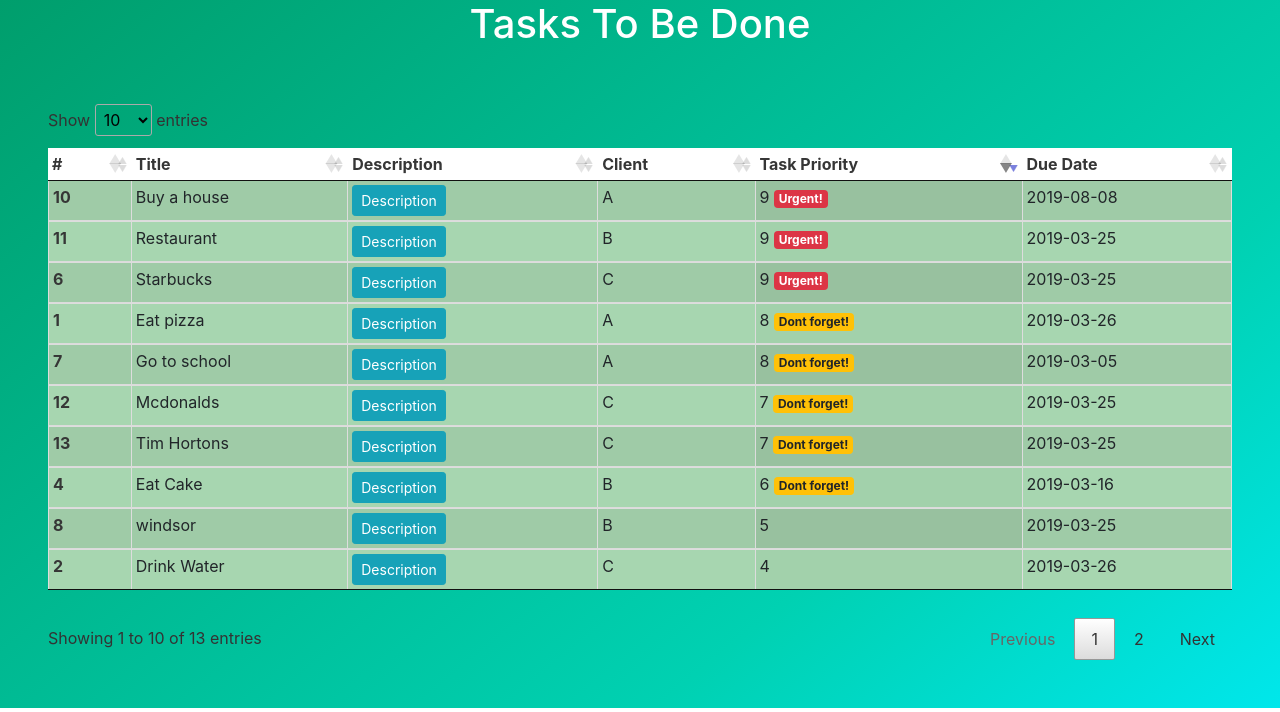
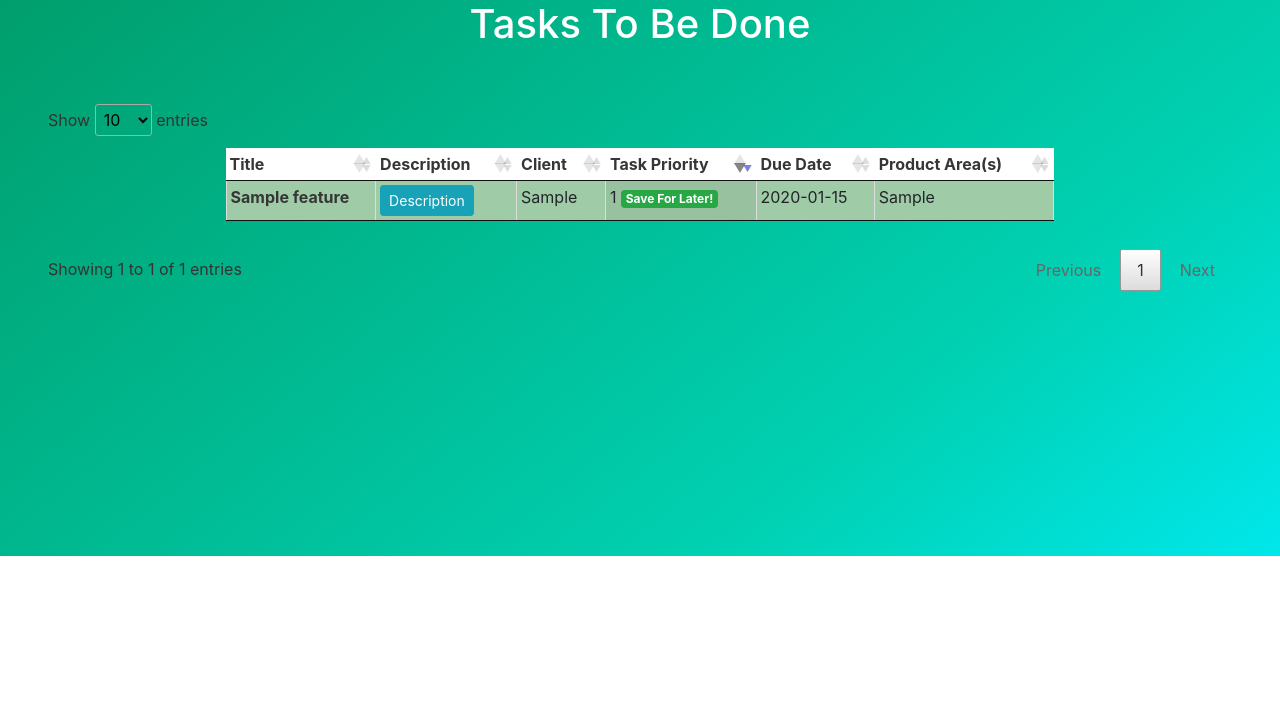
Before and after one commit to leungvb/FeatureRequest, a Flask app: page / in a window 1280 px wide. Shown: the part 88-800 px from the top of the page. Run offline with Flask 2, Linux system fonts and the light colour scheme; data comes from the database, SQL or seed files in the repository; both versions use the stored data as it was after the commit; tables that the repository leaves empty hold one stand-in row (values such as "Sample post"); some libraries are stand-ins or nearby versions.

Commit message:
Added product Areas to UI, added badges, fixed priority ranges, fixed description modal

```diff
--- a/app.py
+++ b/app.py
@@ -20,11 +20,12 @@ class Feature(db.Model):
     client = db.Column(db.String(10))
     priority = db.Column(db.Integer)
     date = db.Column(db.DATE)
+    area = db.Column(db.String(80))
 
     def __repr__(self):
         return self.title
 
-
+db.drop_all()
 db.create_all()
 
 # saves form data to database
@@ -34,6 +35,9 @@ def save_changes(feature, form):
     feature.client = form.client.data
     feature.priority = int(form.priority.data)
     feature.date = form.date.data
+    feature.area = ', '.join(form.area.data)
+    print(feature.area)
+    print(type(feature.area))
 
     db.session.add(feature)
     db.session.commit()
--- a/scripts/forms.py
+++ b/scripts/forms.py
@@ -11,6 +11,6 @@ class RequestForm(Form):
     title = StringField('Title:', validators=[validators.required(), validators.Length(min=1, max=50, message='Invalid Length')])
     description = TextAreaField('Description:', validators=[validators.required(), validators.Length(min=1, max=500), validators.DataRequired('Must Provide A Description')])
     client = SelectField('Client:', choices=[('A', 'Client A'), ('B', 'Client B'), ('C', 'Client C')], validators= [validators.DataRequired('Pick a Client')])
-    priority = SelectField('Priority:', choices=[(str(x),y) for x,y in enumerate(range(9),1)])
+    priority = SelectField('Priority:', choices=[(str(x),y) for x,y in enumerate(range(10))])
     date = DateField(id='datepick', validators= [validators.DataRequired('Pick a due date')])
-    area = MultiCheckboxField('Product Area:', choices=[('1', 'Policies'), ('2', 'Billings'), ('3', 'Claims'), ('4', 'Reports')])
+    area = MultiCheckboxField('Product Area:', choices=[('Policies', 'Policies'), ('Billings', 'Billings'), ('Claims', 'Claims'), ('Reports', 'Reports')])
--- a/templates/base.html
+++ b/templates/base.html
@@ -36,26 +36,26 @@
     <script type="text/javascript">
       $(document).ready(function() {
     $('#features').DataTable({
-        "order": [[ 4, "desc" ]],
+        "order": [[ 3, "desc" ]],
         searching: "false",
         columnDefs: [ {
             targets: [ 0 ],
-            orderData: [ 0, 4 ]
+            orderData: [ 0, 3 ]
         }, {
             targets: [ 1 ],
-            orderData: [ 1, 4 ]
+            orderData: [ 1, 3 ]
         }, {
             targets: [ 2 ],
-            orderData: [ 2, 4 ]
+            orderData: [ 2, 3 ]
         }, {
             targets: [ 3 ],
-            orderData: [ 3, 4 ]
+            orderData: [ 3, 2 ]
         }, {
             targets: [ 4 ],
-            orderData: [ 4, 5 ]
+            orderData: [ 4, 3 ]
         }, {
             targets: [ 5 ],
-            orderData: [ 4, 1 ]
+            orderData: [ 5, 3 ]
         },]
     });
 } );
--- a/templates/home.html
+++ b/templates/home.html
@@ -17,9 +17,10 @@
                     <h4>Description:</h4>
                     </br>
                   <p>{{ feature.description }}</p>
+                    <p>{{ feature.area}}</p>
                 </div>
                 <div class="modal-footer">
-                  <button type="button" class="btn btn-default" data-dismiss="modal">Close</button>
+                  <button type="button" class="btn btn-secondary" data-dismiss="modal">Close</button>
                 </div>
               </div>
 
@@ -31,32 +32,35 @@
     <h1 class="text-center">Tasks To Be Done</h1>
     <div class="hero-body" style="min-height: 500px;">
 
-        <table id="features" class="table table-sm order-column display hover cell-border compact responsive">
+        <table id="features" class="table table-sm order-column display hover cell-border compact responsive" style="width:70%">
             <thead>
                 <tr>
-                  <th scope="col">#</th>
+
                   <th scope="col">Title</th>
                   <th scope="col">Description</th>
                     <th scope="col">Client</th>
                     <th scope="col">Task Priority</th>
                     <th scope="col">Due Date</th>
+                    <th scope="col">Product Area(s)</th>
                 </tr>
             </thead>
             <tbody>
             {% for feature in features %}
                 <tr>
-                  <th scope="row">{{ feature.id }}</th>
-                  <td>{{ feature.title }}</td>
+                  <th>{{ feature.title }}</th>
                   <td><button type="button" class="btn btn-info btn-sm" data-toggle="modal" data-target="#myOutput{{ feature.id }}" >Description</button></td>
                   <td>{{ feature.client }}</td>
                   <td>{{ feature.priority }}
-                    {% if feature.priority > 8 %}
+                    {% if feature.priority > 7 %}
                         <span class="badge badge-danger">Urgent!</span>
-                    {% elif feature.priority > 5 and feature.priority < 9 %}
-                        <span class="badge badge-warning">Dont forget!</span>
+                    {% elif feature.priority > 5 and feature.priority < 8 %}
+                        <span class="badge badge-warning">Important!</span>
+                    {% elif feature.priority < 5 %}
+                        <span class="badge badge-success">Save For Later!</span>
                     {% endif %}
                   </td>
                   <td>{{ feature.date }}</td>
+                  <td>{{ feature.area}}</td>
                 </tr>
             {% endfor %}
 
```
Also changed, not shown: feature.db.
